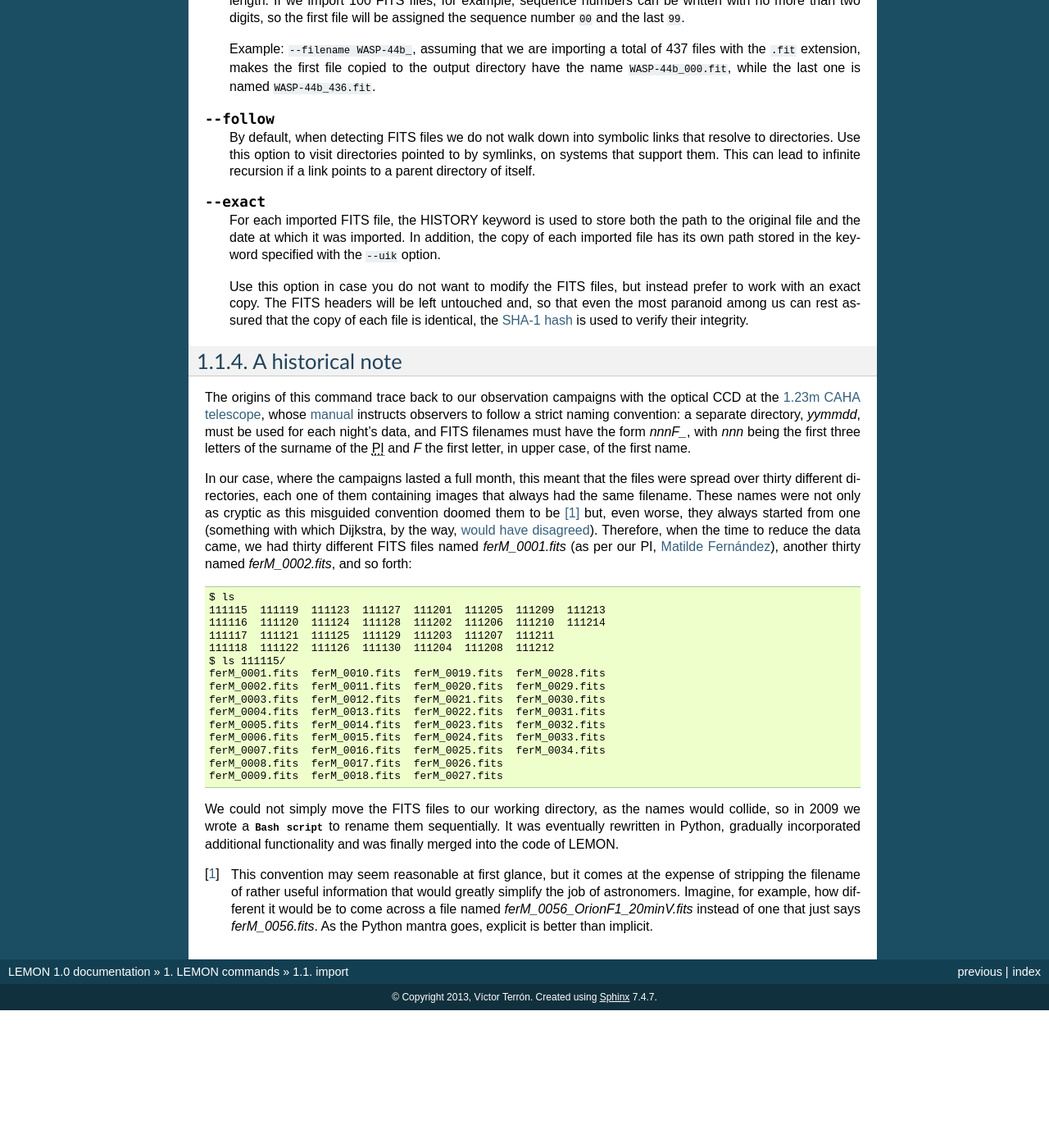
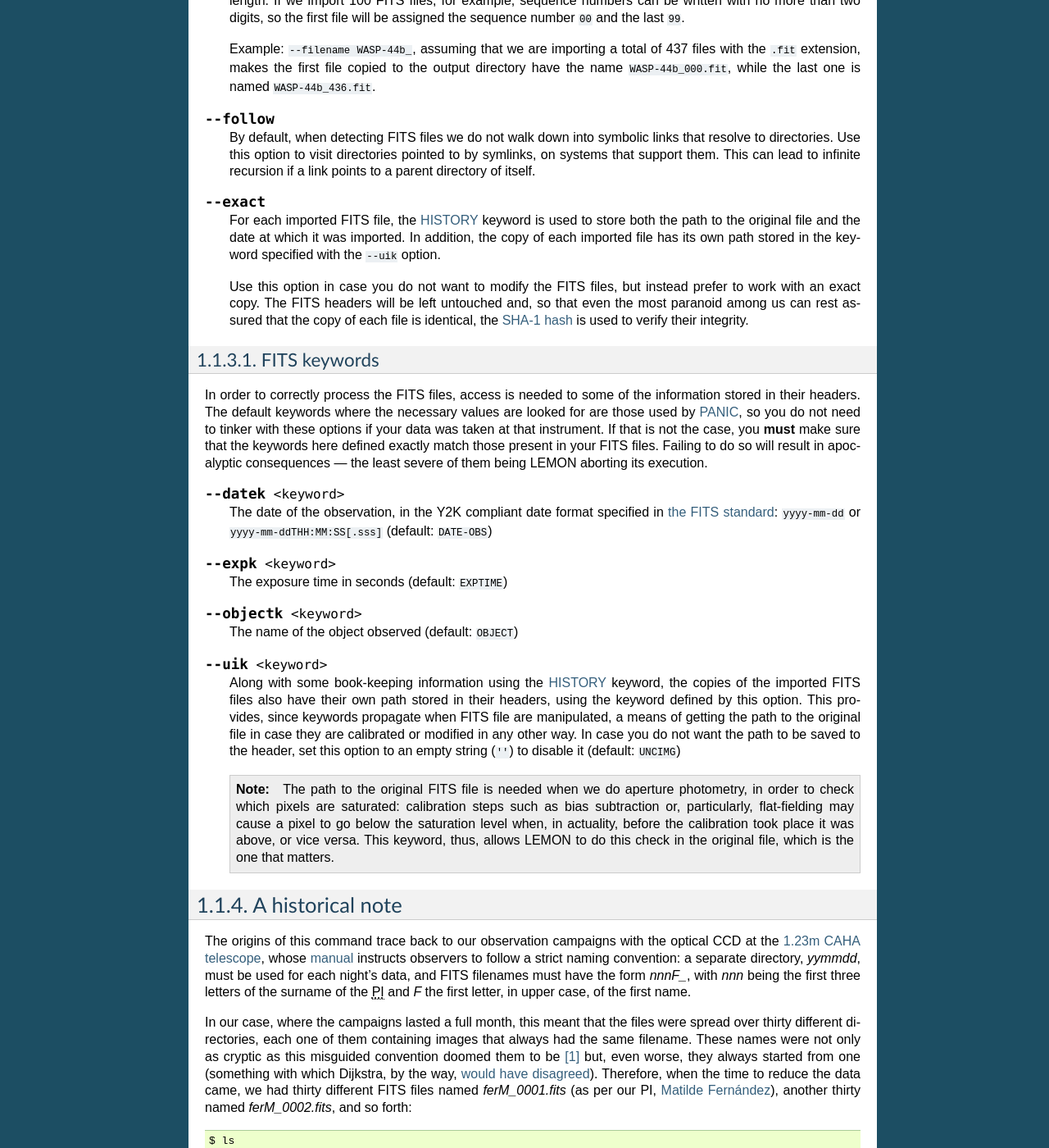
Before and after one commit to vterron/lemon, a Sphinx documentation site: the page built from Doc/commands/import.rst, in a window 1280 px wide and 1400 px high, scrolled down 2100 px. Shown: the whole window at 82% size. Built offline with Sphinx 7.4.7, drawn with Linux system fonts in a browser that asks for light colours; before the commit the page ends 3332 px from its top, so only the background shows below that; some of the changed text lies outside the part shown.

Commit message:
Add "FITS keywords" section to the documentation of 'import'

```diff
--- a/Doc/commands/import.rst
+++ b/Doc/commands/import.rst
@@ -172,8 +170,8 @@ Options
 
 .. cmdoption:: --exact
 
-   For each imported FITS file, the HISTORY keyword is used to store both the
-   path to the original file and the date at which it was imported. In
+   For each imported FITS file, the `HISTORY`_ keyword is used to store both
+   the path to the original file and the date at which it was imported. In
    addition, the copy of each imported file has its own path stored in the
    keyword specified with the ``--uik`` option.
 
@@ -184,6 +182,62 @@ Options
    their integrity.
 
    .. _SHA-1 hash: https://en.wikipedia.org/wiki/SHA-1
+
+
+.. _import-keywords:
+
+FITS keywords
+-------------
+
+In order to correctly process the FITS files, access is needed to some of the
+information stored in their headers. The default keywords where the necessary
+values are looked for are those used by `PANIC`_, so you do not need to tinker
+with these options if your data was taken at that instrument. If that is not
+the case, you **must** make sure that the keywords here defined exactly match
+those present in your FITS files.  Failing to do so will result in apocalyptic
+consequences — the least severe of them being LEMON aborting its execution.
+
+.. _PANIC: https://w3.iaa.csic.es/PANIC/
+
+.. program:: lemon import
+
+.. cmdoption:: --datek <keyword>
+
+   The date of the observation, in the Y2K compliant date format specified in
+   `the FITS standard`_: ``yyyy-mm-dd`` or ``yyyy-mm-ddTHH:MM:SS[.sss]``
+   (default: ``DATE-OBS``)
+
+   .. _the FITS standard: http://fits.gsfc.nasa.gov/fits_standard.html
+
+.. cmdoption:: --expk <keyword>
+
+   The exposure time in seconds (default: ``EXPTIME``)
+
+.. cmdoption:: --objectk <keyword>
+
+   The name of the object observed (default: ``OBJECT``)
+
+.. cmdoption:: --uik <keyword>
+
+   Along with some book-keeping information using the `HISTORY`_ keyword, the
+   copies of the imported FITS files also have their own path stored in their
+   headers, using the keyword defined by this option. This provides, since
+   keywords propagate when FITS file are manipulated, a means of getting the
+   path to the original file in case they are calibrated or modified in any
+   other way. In case you do not want the path to be saved to the header, set
+   this option to an empty string (``''``) to disable it (default: ``UNCIMG``)
+
+   .. note::
+
+      The path to the original FITS file is needed when we do aperture
+      photometry, in order to check which pixels are saturated: calibration
+      steps such as bias subtraction or, particularly, flat-fielding may cause
+      a pixel to go below the saturation level when, in actuality, before the
+      calibration took place it was above, or vice versa. This keyword, thus,
+      allows LEMON to do this check in the original file, which is the one that
+      matters.
+
+   .. _HISTORY: http://archive.stsci.edu/fits/fits_standard/node40.html#SECTION00942420000000000000
 
 
 .. _import-historical-note:
```
Also changed, not shown: other parts of Doc/commands/import.rst (+0 -2 lines).
